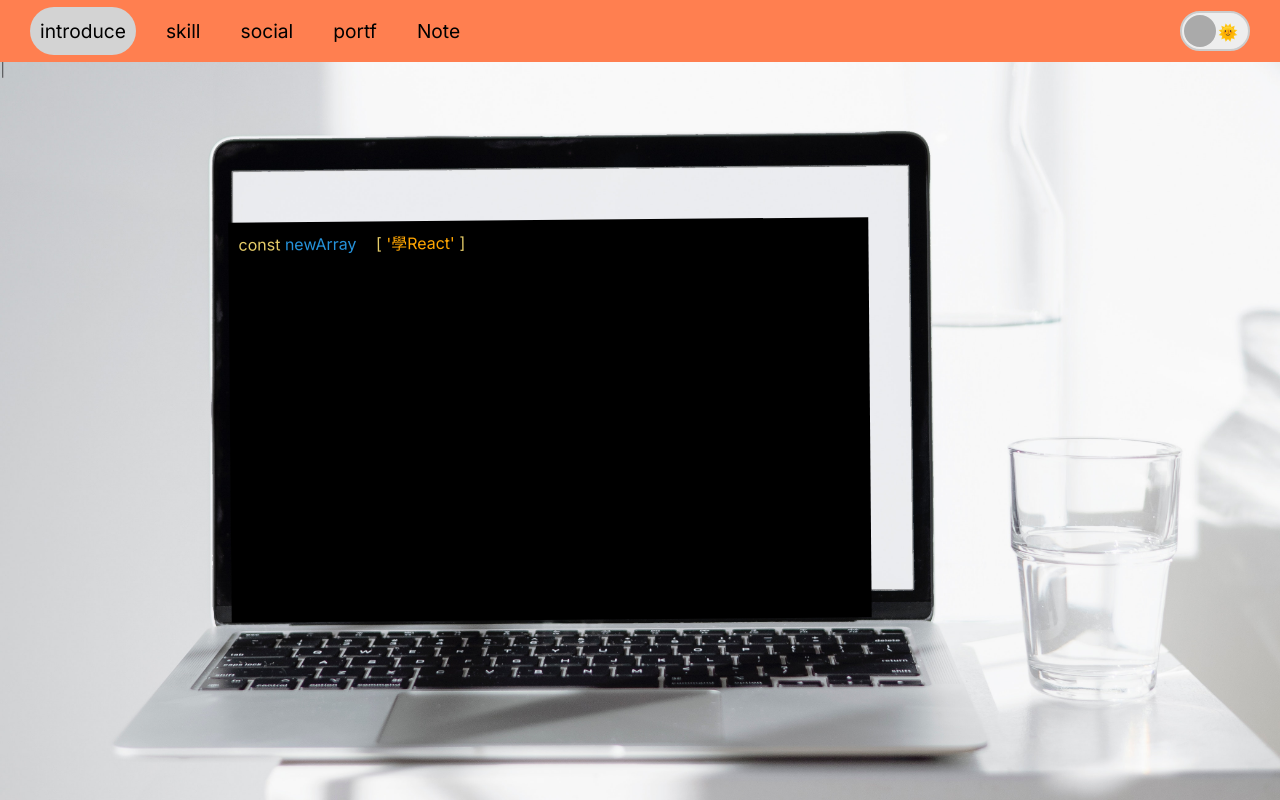
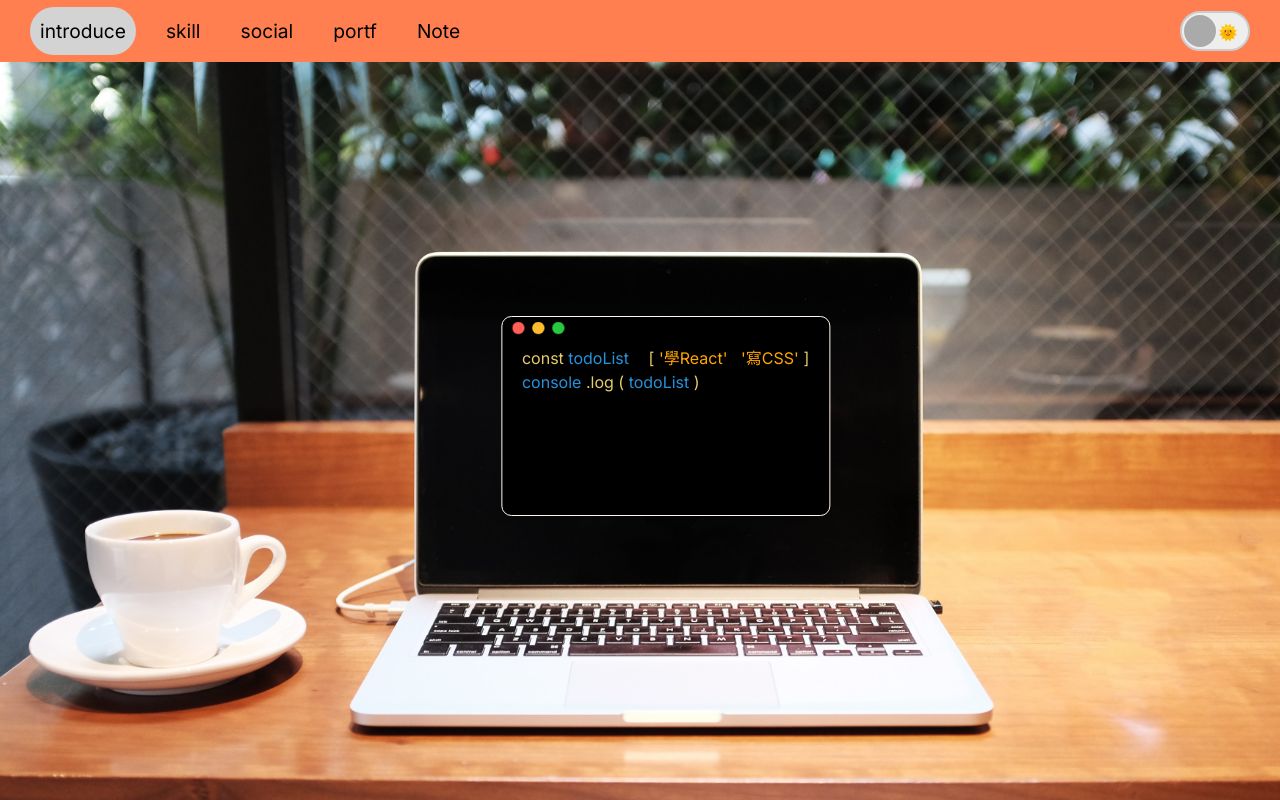
Before and after one commit to flybearr/next_resume, a Next.js app: page /introduce in a window 1280 px wide. Shown: the top 800 px of the page. Built offline with nearby package versions, Linux system fonts and the light colour scheme.

Commit message:
cmd typedJS

```diff
--- a/components/banner.jsx
+++ b/components/banner.jsx
@@ -7,10 +7,14 @@ export default function Banner() {
   useEffect(() => {
     const typed = new Typed(typeRef.current, {
       strings: [
-        "<span class='yellow'>const</span> <span class='blue'>newArray</span> <span>=</span> <span class='yellow'>[</span> <span class='orange'>'學React'</span> <span class='yellow'>]</span>",
+        "<span class='yellow'>const</span> <span class='blue'>todoList</span> <span>=</span> <span class='yellow'>[</span> <span class='orange'>'學React'</span> <span>,</span> <span class='orange'>'寫CSS'</span> <span class='yellow'>]<span/> <br> <span class='blue'>console</span> <span class='yellow'>.log</span> <span class='yellow'>(</span> <span class='blue'>todoList</span> <span class='yellow'>)</span>",
       ],
-      typeSpeed: 100,
+      typeSpeed: 20,
     });
+
+    setTimeout(() => {
+      console.log(["學React", "寫CSS"]);
+    }, 4000);
 
     return () => {
       typed.destroy();
@@ -21,7 +25,44 @@ export default function Banner() {
       <div class="w-full h-screen">
         {/* <div class="banner-bg"> */}
         <div class="overlayer">
-          <div class="codeArea" ref={typeRef}></div>
+          <div className="pd">
+            <div className="mac-btn">
+              <svg
+                xmlns="http://www.w3.org/2000/svg"
+                width="54"
+                height="14"
+                viewBox="0 0 54 14"
+              >
+                <g fill="none" fill-rule="evenodd" transform="">
+                  <circle
+                    cx="6"
+                    cy="6"
+                    r="6"
+                    fill="#FF5F56"
+                    stroke="#E0443E"
+                    stroke-width=".5"
+                  ></circle>
+                  <circle
+                    cx="26"
+                    cy="6"
+                    r="6"
+                    fill="#FFBD2E"
+                    stroke="#DEA123"
+                    stroke-width=".5"
+                  ></circle>
+                  <circle
+                    cx="46"
+                    cy="6"
+                    r="6"
+                    fill="#27C93F"
+                    stroke="#1AAB29"
+                    stroke-width=".5"
+                  ></circle>
+                </g>
+              </svg>
+            </div>
+            <div class="codeArea" ref={typeRef}></div>
+          </div>
           {/* </div> */}
         </div>
       </div>
--- a/package.json
+++ b/package.json
@@ -13,7 +13,6 @@
     "@fortawesome/free-regular-svg-icons": "^6.4.2",
     "@fortawesome/free-solid-svg-icons": "^6.4.2",
     "@fortawesome/react-fontawesome": "^0.2.0",
-    "@next/font": "^13.4.19",
     "@react-spring/parallax": "^9.7.3",
     "autoprefixer": "10.4.14",
     "axios": "^1.4.0",
--- a/styles/banner.scss
+++ b/styles/banner.scss
@@ -15,22 +15,35 @@ $green: #9fca56;
 .overlayer {
   width: 100%;
   height: 100%;
-  min-width: 300px;
+
   background-image: url("/img/mac.jpg");
   background-size: cover;
-  background-position: center 65%;
+  background-position: center center;
   position: relative;
-  aspect-ratio: 16/10;
-  .codeArea {
-    width: 50%;
-    min-width: 300px;
-    aspect-ratio: 16/10;
-    transform: rotate(-0.5deg);
+  -webkit-overflow-scrolling: auto;
+  .pd {
+    min-width: 325px;
+    min-height: 200px;
     background: black;
-    padding: 10px;
+    border: 1px solid seashell;
+    border-radius: 10px;
     position: absolute;
-    top: 20.5%;
-    left: 18%;
+    padding: 5px 10px;
+    z-index: 2;
+    top: 45%;
+    left: 52%;
+    transform: translate(-50%, -50%);
+    display: flex;
+    flex-direction: column;
+    .mac-btn {
+      width: 100%;
+      // height: 20px;
+    }
+    .codeArea {
+      padding: 10px;
+      span {
+      }
+    }
   }
 }
 .blue {
@@ -45,3 +58,19 @@ $green: #9fca56;
 .orange {
   color: orange;
 }
+
+@media (max-height: 546px) {
+  .overlayer {
+    // background-size: contain;
+    // background-repeat: no-repeat;
+  }
+  .pd {
+    opacity: 0;
+  }
+  .codeArea {
+    padding: 10px;
+    span {
+      font-size: 0.7rem;
+    }
+  }
+}
```
Also changed, not shown: public/img/mac.jpg, 1 other file (tests, documents, lock files or other folders).
